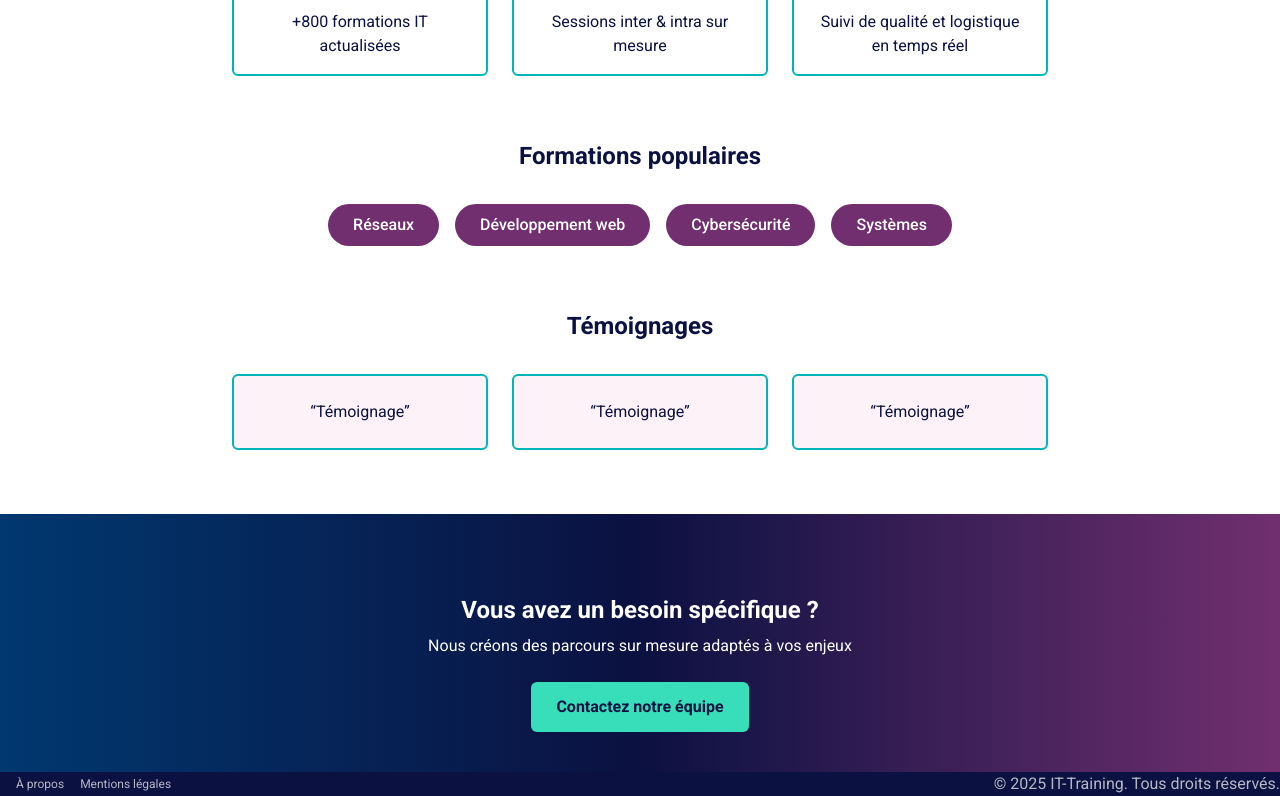
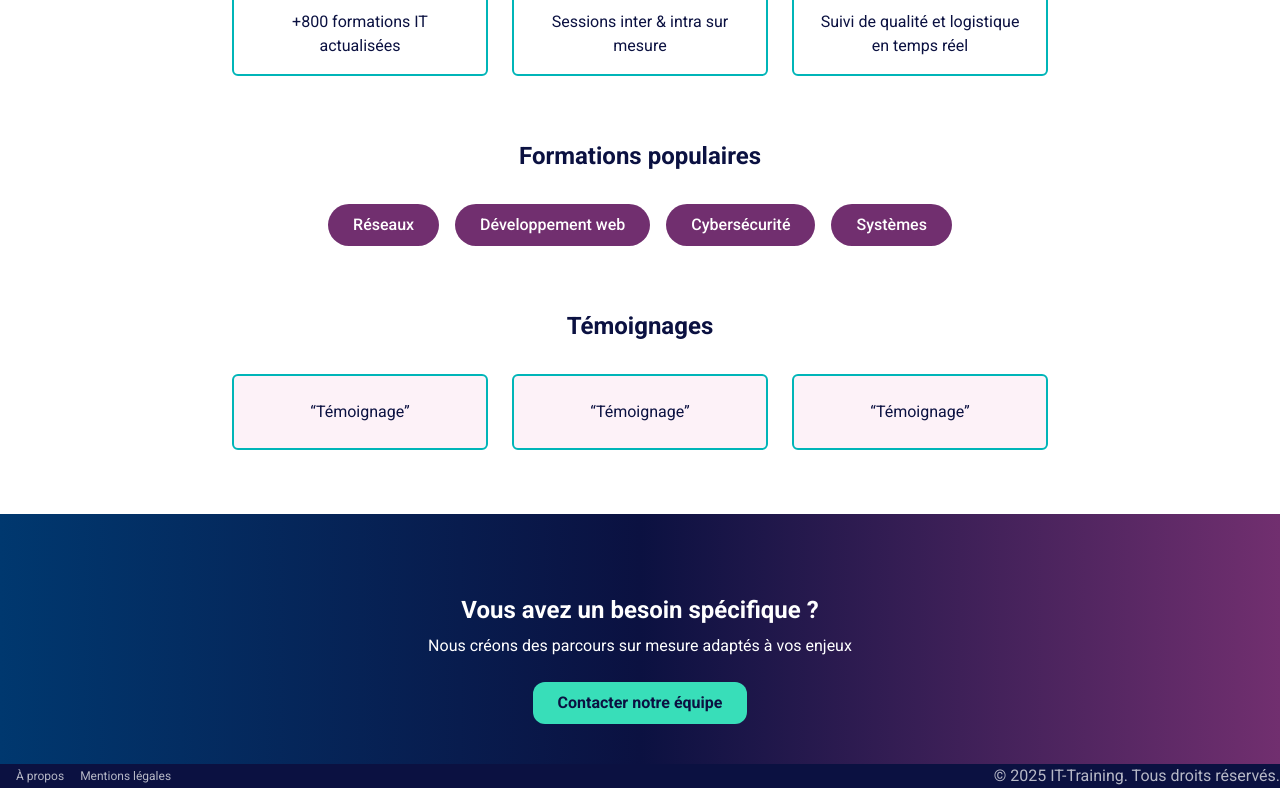
Before and after one commit to Mathye59/It-training-portail, a React (Vite) app: page / in a window 1280 px wide. Shown: the part 902-1698 px from the top of the page. Built offline with nearby package versions, Linux system fonts and the light colour scheme.

Commit message:
boutton générique paramétré

```diff
--- /dev/null
+++ b/src/components/BtnContact.jsx
@@ -0,0 +1,14 @@
+import GenericButton from './components_reutilisable/GenericButton';
+
+export default function BtnContact() {
+  return (
+    <div className="text-center text-white">
+      <GenericButton
+        text="Contacter notre équipe"
+        bgColor="bg-greenIT hover:bg-greenIT-dark"
+        textColor="text-blueDarkIT"
+        // link="/test-pre-requis"
+      />
+    </div>
+  );
+}
--- a/src/components/components_reutilisable/BtnContact.jsx
+++ /dev/null
@@ -1,19 +0,0 @@
-import { useNavigate } from 'react-router-dom';
-
-export default function BtnContact() {
-  const navigate = useNavigate();
-
-  const handleClick2 = () => {
-    navigate('/contact');
-  };
-
-  return (
-    <button
-      id="contact-footer-btn"
-      onClick={handleClick2}
-      className="bg-greenIT text-blueDarkIT font-semibold px-6 py-3 rounded-md hover:bg-greenIT-dark transition"
-    >
-      Contactez notre équipe
-    </button>
-  );
-}
--- a/src/components/components_reutilisable/Footer.jsx
+++ b/src/components/components_reutilisable/Footer.jsx
@@ -1,4 +1,4 @@
-import BtnContact from './BtnContact';
+import BtnContact from '../BtnContact';
 
 export default function Footer() {
   return (
--- a/src/components/components_reutilisable/GenericButton.jsx
+++ b/src/components/components_reutilisable/GenericButton.jsx
@@ -1,6 +1,14 @@
 import { useNavigate } from 'react-router-dom';
 
-export default function GenericButton({ text, bgColor, textColor, link }) {
+export default function GenericButton({
+  text,
+  bgColor,
+  textColor,
+  link,
+  borderColor,
+  hoverBorderColor,
+  fontStyle = 'font-semibold text-base',
+}) {
   const navigate = useNavigate();
 
   const handleClick = () => {
@@ -12,7 +20,7 @@ export default function GenericButton({ text, bgColor, textColor, link }) {
   return (
     <button
       onClick={handleClick}
-      className={`${bgColor} ${textColor} font-semibold px-6 py-2 rounded-xl hover:scale-105 transition`}
+      className={`border ${borderColor} ${hoverBorderColor} ${bgColor} ${textColor} ${fontStyle} px-6 py-2 rounded-xl hover:scale-105 transition`}
     >
       {text}
     </button>
```
